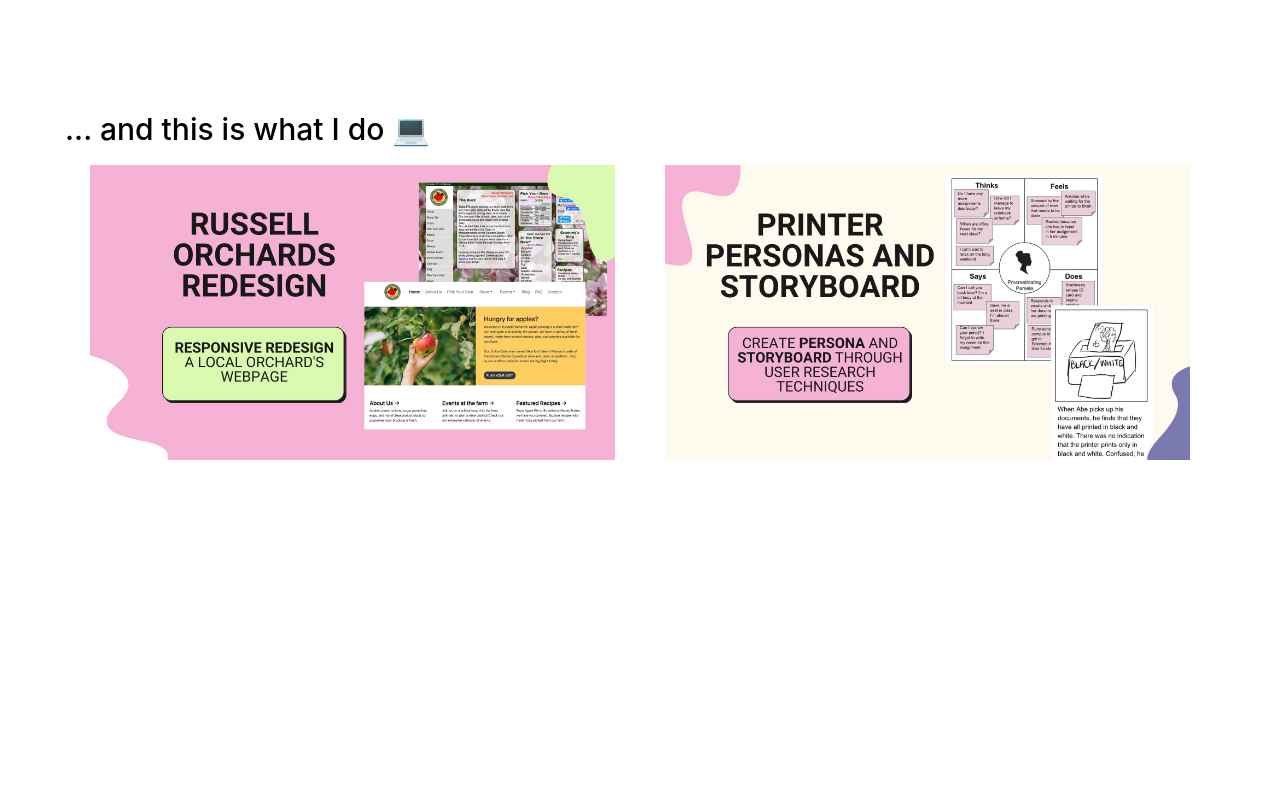
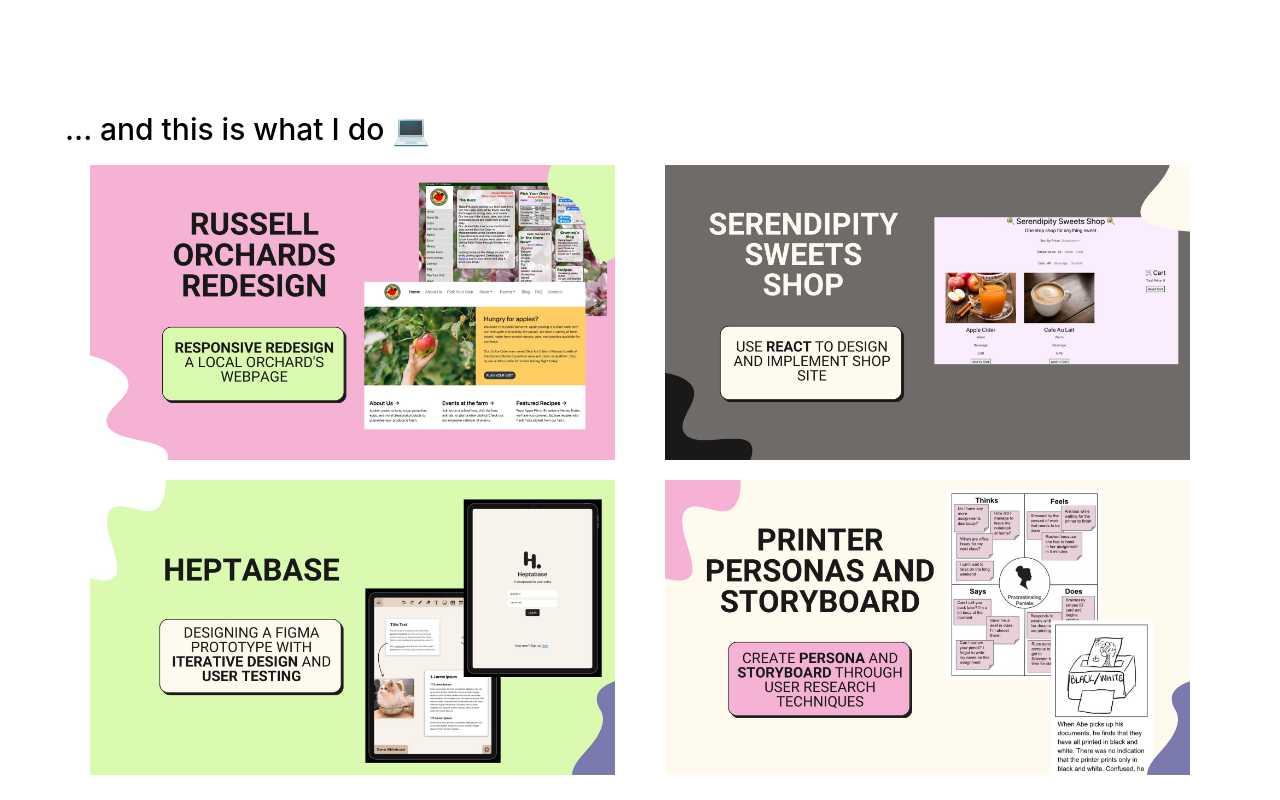
Before and after one commit to jennachu/final-portfolio, a plain HTML site: page index.html in a window 1280 px wide. Shown: the part 377-1177 px from the top of the page. Before the commit the page ends 862 px from the top, so only its background shows below. Drawn offline with nearby package versions, Linux system fonts and the light colour scheme.

Commit message:
tentative due date

```diff
--- a/index.html
+++ b/index.html
@@ -86,9 +86,9 @@
             </div>
           </a>
         </div>
-<!--
+
         <div class="col-md-6">
-          <a href="https://www.juliachudesign.com/">
+          <a href="index.html">
             <div class="project-image">
               <div class="zoom">
                 <img src="assets/react.jpg" class="img-fluid" />
@@ -103,10 +103,10 @@
               </div>
             </div>
           </a>
-        </div> -->
+        </div>
 
-        <!-- <div class="col-md-6">
-          <a href="https://www.juliachudesign.com/">
+        <div class="col-md-6">
+          <a href="index.html">
             <div class="project-image">
               <div class="zoom">
                 <img src="assets/iterative.jpg" class="img-fluid" />
@@ -121,7 +121,7 @@
               </div>
             </div>
           </a>
-        </div> -->
+        </div>
 
         <div class="col-md-6">
           <a href="https://sleepyotter123.github.io/personas-and-storyboarding/">
```
